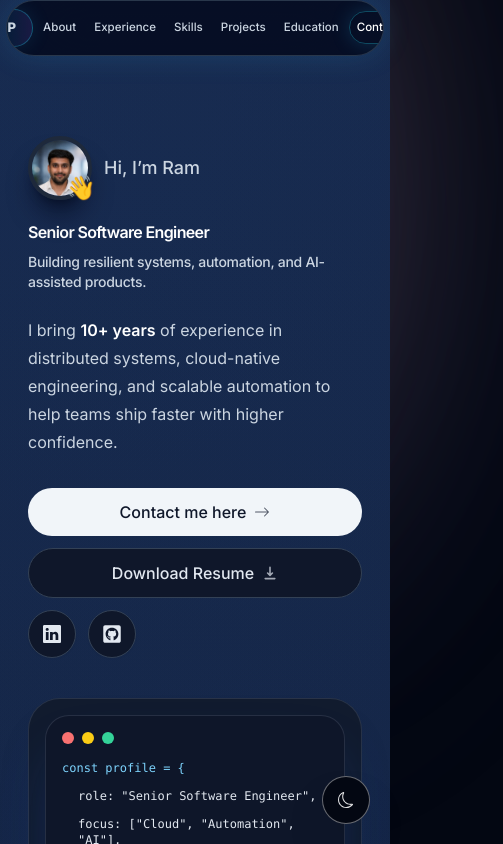
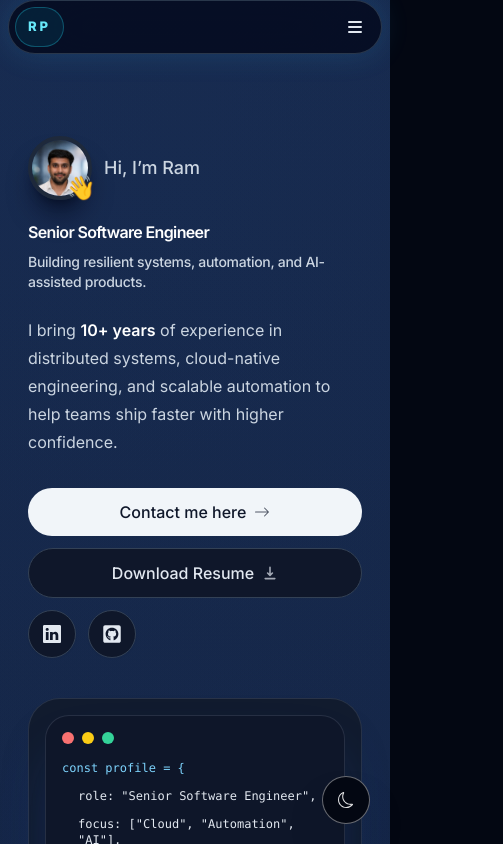
Before and after one commit to sairam940/portfolio-source, a Next.js app: page / in a window 390 px wide. Shown: the top 844 px of the page, 503 px wide, since content can reach past the window. Built offline with nearby package versions, Linux system fonts and the light colour scheme.

Commit message:
fixed bugs

```diff
--- a/app/globals.css
+++ b/app/globals.css
@@ -120,3 +120,29 @@ html.dark .pill {
 .text-balance {
   text-wrap: balance;
 }
+
+@media (max-width: 767px) {
+  .vertical-timeline {
+    width: 100%;
+  }
+
+  .vertical-timeline::before {
+    left: 1rem;
+    margin-left: 0;
+  }
+
+  .vertical-timeline-element-icon {
+    left: 1rem;
+    margin-left: -18px;
+  }
+
+  .vertical-timeline-element-content {
+    width: calc(100% - 3.5rem);
+    margin-left: 3.5rem;
+    padding: 1.1rem 1rem;
+  }
+
+  .vertical-timeline--animate .vertical-timeline-element-content.is-hidden {
+    transform: translate3d(0, 20px, 0);
+  }
+}
--- a/components/education.tsx
+++ b/components/education.tsx
@@ -25,12 +25,14 @@ export default function Education() {
           >
             <div className="flex items-start gap-4">
               {item.logo && (
-                <div className="flex h-12 w-12 items-center justify-center overflow-hidden rounded-xl border border-slate-200 bg-white p-2 dark:border-slate-700 dark:bg-slate-900">
+                <div className="flex h-12 w-12 shrink-0 items-center justify-center overflow-hidden rounded-xl border border-slate-200 bg-white p-2 dark:border-slate-700 dark:bg-slate-900">
                   <Image
                     src={item.logo}
                     alt={`${item.company} logo`}
                     width={48}
                     height={48}
+                    loading="lazy"
+                    sizes="48px"
                     className="h-full w-full object-contain"
                   />
                 </div>
--- a/components/header.tsx
+++ b/components/header.tsx
@@ -6,20 +6,60 @@ import { links } from "@/lib/data";
 import Link from "next/link";
 import clsx from "clsx";
 import { useActiveSectionContext } from "@/context/active-section-context";
+import { HiMenu, HiX } from "react-icons/hi";
+import { useEffect, useState } from "react";
 
 export default function Header() {
   const { activeSection, setActiveSection, setTimeOfLastClick } =
     useActiveSectionContext();
+  const [isMenuOpen, setIsMenuOpen] = useState(false);
+
+  useEffect(() => {
+    setIsMenuOpen(false);
+  }, [activeSection]);
+
+  const handleLinkClick = (
+    event: React.MouseEvent<HTMLAnchorElement>,
+    hash: string,
+    name: typeof links[number]["name"]
+  ) => {
+    event.preventDefault();
+    document.querySelector(hash)?.scrollIntoView({ behavior: "smooth", block: "start" });
+    setActiveSection(name);
+    setTimeOfLastClick(Date.now());
+  };
 
   return (
     <header className="fixed left-1/2 top-0 z-[999] -translate-x-1/2 sm:top-6">
       <motion.nav
         initial={{ y: -100, opacity: 0 }}
         animate={{ y: 0, opacity: 1 }}
-        className="flex w-[min(31rem,calc(100vw-0.75rem))] items-center justify-center rounded-full border border-slate-200/80 bg-white/75 px-1 py-2 shadow-[0_12px_30px_rgba(15,23,42,0.08)] backdrop-blur-2xl transition-colors sm:w-[min(35rem,calc(100vw-1rem))] dark:border-slate-700/80 dark:bg-slate-950/75 dark:shadow-[0_0_30px_rgba(56,189,248,0.15)]"
-        style={{ overflow: "hidden" }}
+        className="relative flex w-[min(31rem,calc(100vw-1rem))] items-center justify-between rounded-full border border-slate-200/80 bg-white/75 px-1.5 py-1.5 shadow-[0_12px_30px_rgba(15,23,42,0.08)] backdrop-blur-2xl transition-colors sm:w-[min(35rem,calc(100vw-1rem))] sm:justify-center sm:px-1 sm:py-2 dark:border-slate-700/80 dark:bg-slate-950/75 dark:shadow-[0_0_30px_rgba(56,189,248,0.15)]"
       >
-        <ul className="flex w-full items-center justify-center gap-0.5 text-[0.72rem] font-medium text-slate-600 sm:gap-1 sm:text-[0.8rem] dark:text-slate-300">
+        <Link
+          href="#home"
+          aria-label="Go to home"
+          onClick={(event) => handleLinkClick(event, "#home", "RP")}
+          className="flex min-h-10 min-w-12 items-center justify-center rounded-full border border-cyan-400/30 bg-cyan-500/10 px-3 text-[0.82rem] font-extrabold tracking-[0.22em] text-cyan-600 sm:hidden dark:text-cyan-300"
+        >
+          RP
+        </Link>
+        <button
+          type="button"
+          aria-label={isMenuOpen ? "Close navigation menu" : "Open navigation menu"}
+          aria-expanded={isMenuOpen}
+          aria-controls="site-navigation"
+          onClick={() => setIsMenuOpen((open) => !open)}
+          className="flex h-10 w-10 items-center justify-center rounded-full text-xl text-slate-700 transition hover:bg-slate-100 sm:hidden dark:text-slate-200 dark:hover:bg-slate-800"
+        >
+          {isMenuOpen ? <HiX /> : <HiMenu />}
+        </button>
+        <ul id="site-navigation" className={clsx(
+          "items-center justify-center gap-0.5 text-[0.72rem] font-medium text-slate-600 sm:flex sm:w-full sm:text-[0.8rem] dark:text-slate-300",
+          isMenuOpen
+            ? "absolute left-0 right-0 top-[calc(100%+0.5rem)] flex flex-col rounded-2xl border border-slate-200/80 bg-white/95 p-2 shadow-xl backdrop-blur-2xl dark:border-slate-700/80 dark:bg-slate-950/95"
+            : "hidden"
+        )}>
           {links.map((link) => (
             <motion.li
               className="relative flex items-center justify-center"
@@ -36,15 +76,7 @@ export default function Header() {
                   link.name === "RP" && "min-w-[3.2rem] rounded-full border border-cyan-400/30 bg-gradient-to-r from-cyan-500/15 via-sky-500/10 to-violet-500/15 px-3 text-[0.82rem] font-extrabold tracking-[0.22em] text-cyan-600 shadow-[0_0_20px_rgba(56,189,248,0.12)] sm:text-[0.9rem] dark:border-cyan-400/30 dark:from-cyan-500/20 dark:via-sky-500/10 dark:to-violet-500/15 dark:text-cyan-300"
                 )}
                 href={link.hash}
-                onClick={(e) => {
-                  e.preventDefault();
-                  const target = document.querySelector(link.hash);
-                  if (target) {
-                    target.scrollIntoView({ behavior: "smooth", block: "start" });
-                  }
-                  setActiveSection(link.name);
-                  setTimeOfLastClick(Date.now());
-                }}
+                onClick={(event) => handleLinkClick(event, link.hash, link.name)}
               >
                 {link.name}
 
--- a/components/intro.tsx
+++ b/components/intro.tsx
@@ -11,7 +11,7 @@ import { useSectionInView } from "@/lib/hooks";
 import { useActiveSectionContext } from "@/context/active-section-context";
 
 export default function Intro() {
-  const { ref } = useSectionInView("RP", 0.5);
+  const { ref } = useSectionInView("RP");
   const { setActiveSection, setTimeOfLastClick } = useActiveSectionContext();
 
   return (
@@ -35,7 +35,7 @@ export default function Intro() {
                   alt="Ram Pullabhotla portrait"
                   width={200}
                   height={200}
-                  quality={100}
+                  quality={75}
                   priority={true}
                   sizes="(max-width: 640px) 64px, (max-width: 1024px) 80px, 96px"
                   className="h-full w-full object-cover object-top"
--- a/components/project.tsx
+++ b/components/project.tsx
@@ -68,7 +68,9 @@ export default function Project({
               <Image
                 src={imageUrl}
                 alt="Project I worked on"
-                quality={95}
+                quality={75}
+                loading="lazy"
+                sizes="(max-width: 1024px) 100vw, 45vw"
                 className="h-[220px] w-full rounded-[1.2rem] object-cover transition duration-300 group-hover:scale-[1.02]"
               />
             </div>
--- a/components/projects.tsx
+++ b/components/projects.tsx
@@ -7,7 +7,7 @@ import Project from "./project";
 import { useSectionInView } from "@/lib/hooks";
 
 export default function Projects() {
-  const { ref } = useSectionInView("Projects", 0.5);
+  const { ref } = useSectionInView("Projects");
 
   return (
     <section ref={ref} id="projects" className="scroll-mt-28 mb-28">
--- a/lib/hooks.ts
+++ b/lib/hooks.ts
@@ -3,9 +3,10 @@ import { useEffect } from "react";
 import { useInView } from "react-intersection-observer";
 import type { SectionName } from "./types";
 
-export function useSectionInView(sectionName: SectionName, threshold = 0.75) {
+export function useSectionInView(sectionName: SectionName) {
   const { ref, inView } = useInView({
-    threshold,
+    threshold: 0,
+    rootMargin: "-20% 0px -60% 0px",
   });
   const { setActiveSection, timeOfLastClick } = useActiveSectionContext();
 
```
Also changed, not shown: components/experience.tsx (+7 -5 lines).
